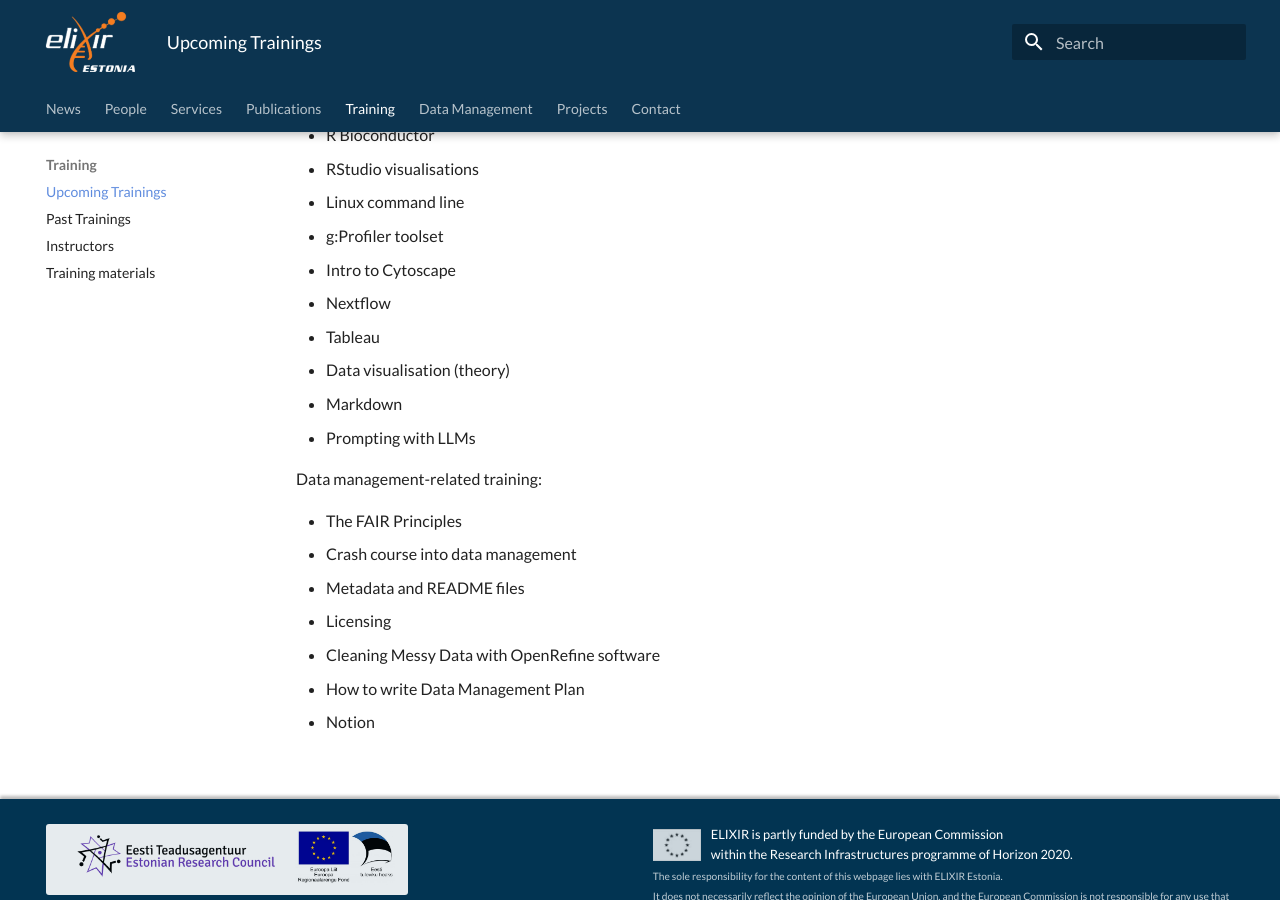
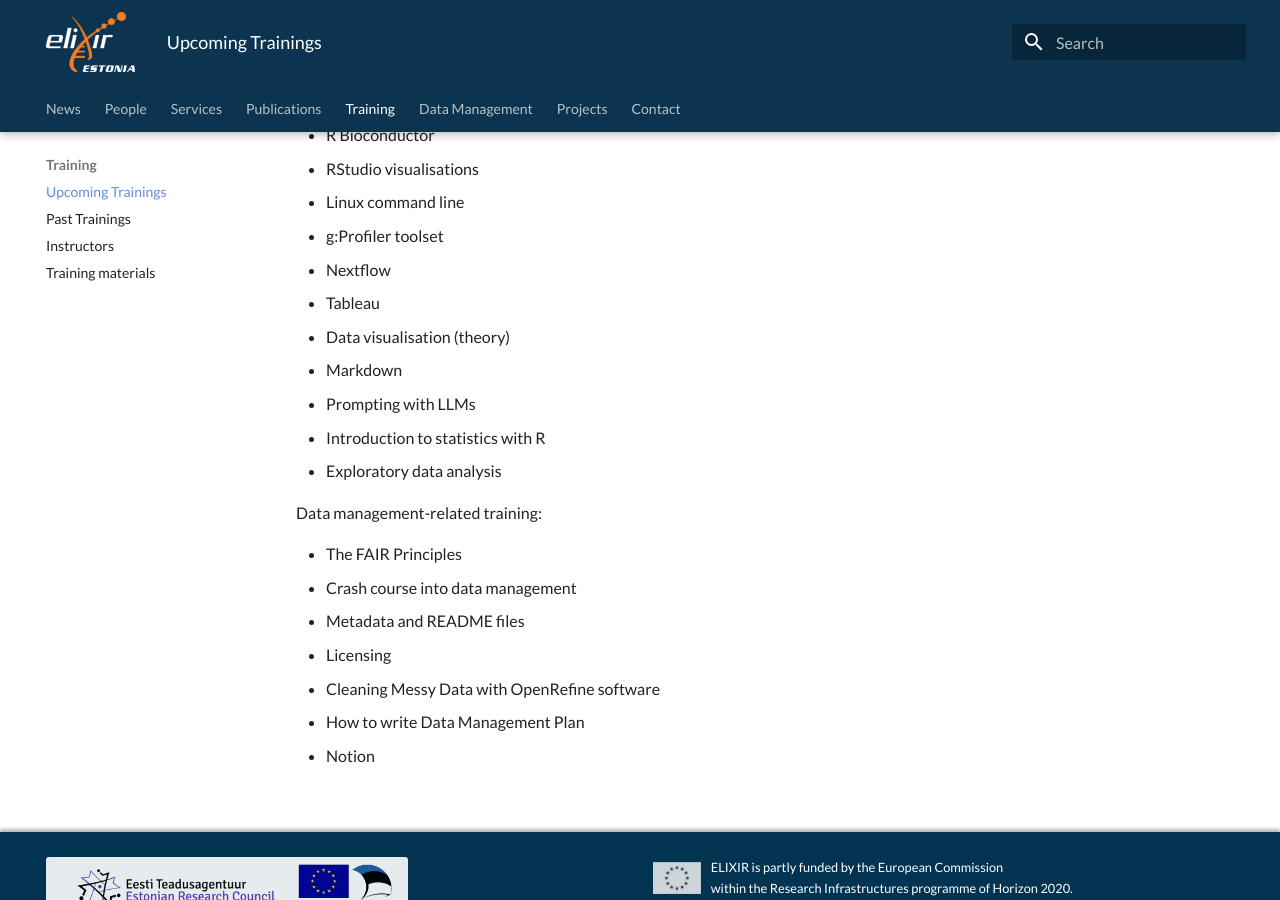
Before and after one commit to ELIXIREstonia/elixirestonia.github.io, an MkDocs documentation site: the page built from content/training/upcoming.md, in a window 1280 px wide and 900 px high, scrolled down 493 px. Built offline with MkDocs 1.6.1 and Material for MkDocs 9.7.7, drawn with Linux system fonts in a browser that asks for light colours.

Commit message:
updated our course portfolio

```diff
--- a/content/training/upcoming.md
+++ b/content/training/upcoming.md
@@ -23,12 +23,13 @@
 * RStudio visualisations
 * Linux command line
 * g:Profiler toolset
-* Intro to Cytoscape
 * Nextflow
 * Tableau
 * Data visualisation (theory)
 * Markdown
 * Prompting with LLMs
+* Introduction to statistics with R
+* Exploratory data analysis
 
 Data management-related training:
 
```
